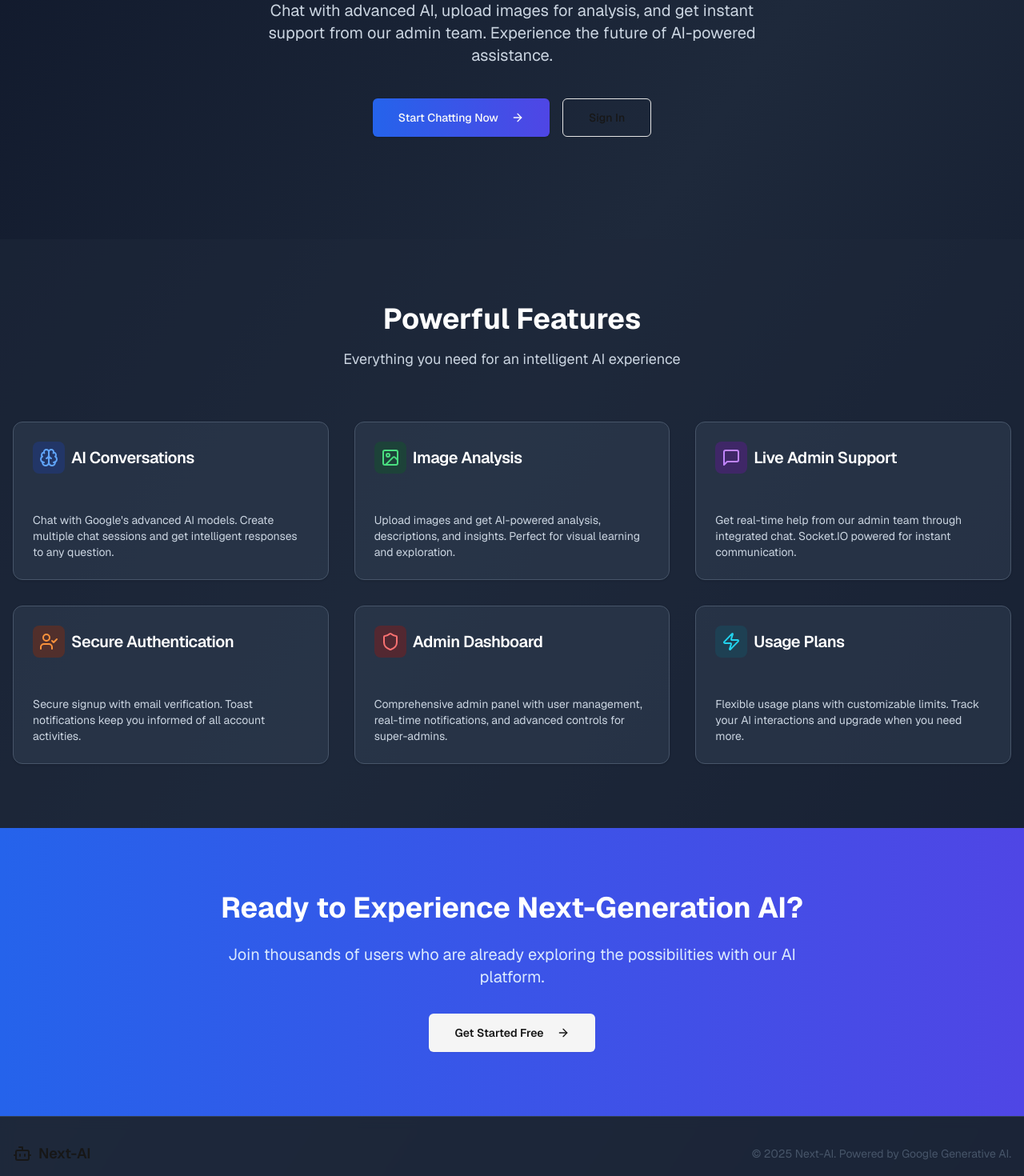
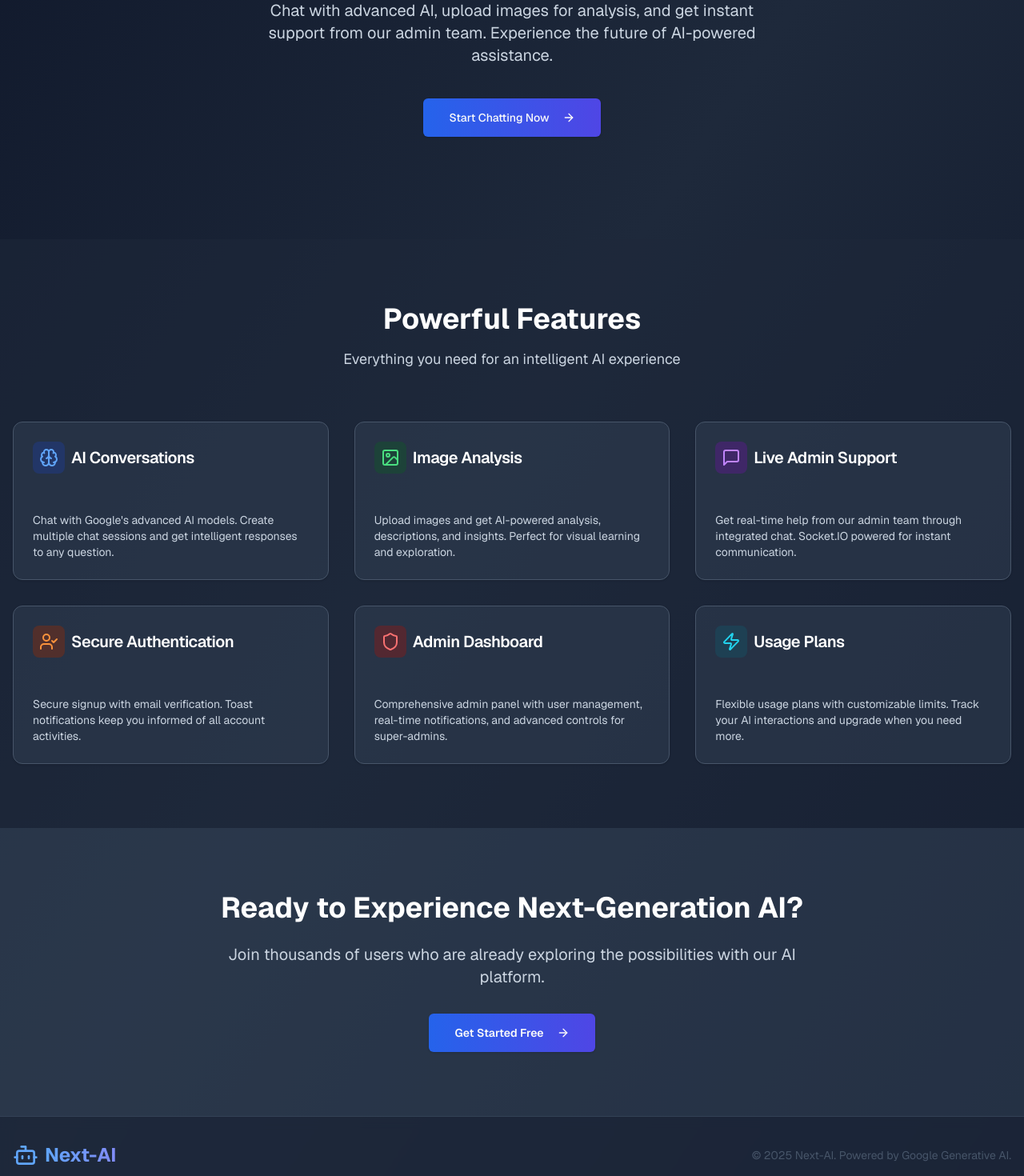
Before and after one commit to huzidev/next-ai, a Next.js app: page / in a window 1280 px wide. Shown: the part 420-1890 px from the top of the page at 80% size. Built offline with nearby package versions, Linux system fonts and the light colour scheme.

Commit message:
home page - updated

```diff
--- a/src/components/home/Main.tsx
+++ b/src/components/home/Main.tsx
@@ -41,11 +41,6 @@ export default function Main() {
                 <Button size="lg" className="h-12 px-8 bg-gradient-to-r from-blue-600 to-indigo-600 hover:from-blue-700 hover:to-indigo-700 text-lg">
                   Start Chatting Now
                   <ArrowRight className="ml-2 h-5 w-5" />
-                </Button>
-              </Link>
-              <Link href="/auth/user/signin">
-                <Button size="lg" variant="outline" className="h-12 px-8 text-lg">
-                  Sign In
                 </Button>
               </Link>
             </div>
@@ -171,17 +166,17 @@ export default function Main() {
         </div>
       </section>
 
-      <section className="px-4 py-20 bg-gradient-to-r from-blue-600 to-indigo-600">
+      <section className="px-4 py-20 bg-slate-700/60">
         <div className="container mx-auto text-center">
           <div className="mx-auto max-w-3xl text-white">
             <h2 className="mb-6 text-3xl font-bold md:text-4xl">
               Ready to Experience Next-Generation AI?
             </h2>
-            <p className="mb-8 text-lg text-blue-100 md:text-xl">
+            <p className="mb-8 text-lg text-slate-300 md:text-xl">
               Join thousands of users who are already exploring the possibilities with our AI platform.
             </p>
             <Link href="/auth/user/signup">
-              <Button size="lg" variant="secondary" className="h-12 px-8 text-lg font-semibold">
+              <Button size="lg" className="h-12 px-8 text-lg font-semibold bg-gradient-to-r from-blue-600 to-indigo-600 hover:from-blue-700 hover:to-indigo-700">
                 Get Started Free
                 <ArrowRight className="ml-2 h-5 w-5" />
               </Button>
--- a/src/components/layout/Footer.tsx
+++ b/src/components/layout/Footer.tsx
@@ -1,4 +1,4 @@
-import { Bot } from "lucide-react";
+import Logo from "../ui/logo";
 
 export default function Footer() {
   return (
@@ -6,8 +6,7 @@ export default function Footer() {
       <div className="container mx-auto px-4 py-8">
         <div className="flex flex-col items-center justify-between gap-4 md:flex-row">
           <div className="flex items-center space-x-2">
-            <Bot className="h-6 w-6 text-primary" />
-            <span className="text-lg font-semibold">Next-AI</span>
+            <Logo />
           </div>
           <p className="text-sm text-slate-600">
             © 2025 Next-AI. Powered by Google Generative AI.
--- a/src/hooks/useAuthInitializer.ts
+++ b/src/hooks/useAuthInitializer.ts
@@ -1,9 +1,15 @@
 import { useAuth } from '@/hooks/useAuth';
-import { useEffect } from 'react';
+import { useEffect, useRef } from 'react';
 
 // This initializes authentication from stored token
 export const useAuthInitializer = () => {
   const { login, setAuthLoading } = useAuth();
+  const initializeRef = useRef(false);
+
+  useEffect(() => {
+    // Only run once on mount
+    if (initializeRef.current) return;
+    initializeRef.current = true;
 
     const initializeAuth = async () => {
       setAuthLoading(true);
@@ -47,8 +53,6 @@ export const useAuthInitializer = () => {
       }
     };
 
-  useEffect(() => {
-    // Check if user is already authenticated on app load
     const token = typeof window !== 'undefined' ?
       localStorage.getItem('authToken') :
       null;
@@ -58,7 +62,5 @@ export const useAuthInitializer = () => {
     } else {
       setAuthLoading(false);
     }
-  }, []);
-
-  return { initializeAuth };
+  }, []); // Empty dependency array - only run on mount
 };
--- a/src/pages/_app.tsx
+++ b/src/pages/_app.tsx
@@ -1,14 +1,26 @@
 import { Toaster } from "@/components/ui/toaster";
+import { useAuthInitializer } from '@/hooks/useAuthInitializer';
 import { store } from '@/store';
 import "@/styles/globals.css";
 import type { AppProps } from "next/app";
 import { Provider } from 'react-redux';
 
+function AppContent({ Component, pageProps }: { Component: AppProps['Component'], pageProps: AppProps['pageProps'] }) {
+  // Initialize auth on app startup
+  useAuthInitializer();
+
+  return (
+    <>
+      <Component {...pageProps} />
+      <Toaster />
+    </>
+  );
+}
+
 export default function App({ Component, pageProps }: AppProps) {
   return (
     <Provider store={store}>
-      <Component {...pageProps} />
-      <Toaster />
+      <AppContent Component={Component} pageProps={pageProps} />
     </Provider>
   );
 }
--- a/src/pages/dashboard/user/index.tsx
+++ b/src/pages/dashboard/user/index.tsx
@@ -7,7 +7,6 @@ import { Input } from "@/components/ui/input";
 import { Tabs, TabsList, TabsTrigger } from "@/components/ui/tabs";
 import { useToast } from "@/hooks/use-toast";
 import { useAuth } from "@/hooks/useAuth";
-import { useAuthInitializer } from "@/hooks/useAuthInitializer";
 import {
   Bell,
   Bot,
@@ -42,7 +41,6 @@ interface ChatSession {
 
 export default function UserDashboard() {
   const { user, isLoading: authLoading, logout, updateTries } = useAuth();
-  const { initializeAuth } = useAuthInitializer();
   const router = useRouter();
   const [sessions, setSessions] = useState<ChatSession[]>([
     {
@@ -61,12 +59,6 @@ export default function UserDashboard() {
   const fileInputRef = useRef<HTMLInputElement>(null);
   const messagesEndRef = useRef<HTMLDivElement>(null);
   const { toast } = useToast();
-
-  useEffect(() => {
-    if (!user && !authLoading) {
-      initializeAuth();
-    }
-  }, [user, authLoading, initializeAuth]);
 
   const activeSession = sessions.find(s => s.id === activeSessionId);
 
```
Lines whose indentation alone changed are shown as unchanged.
